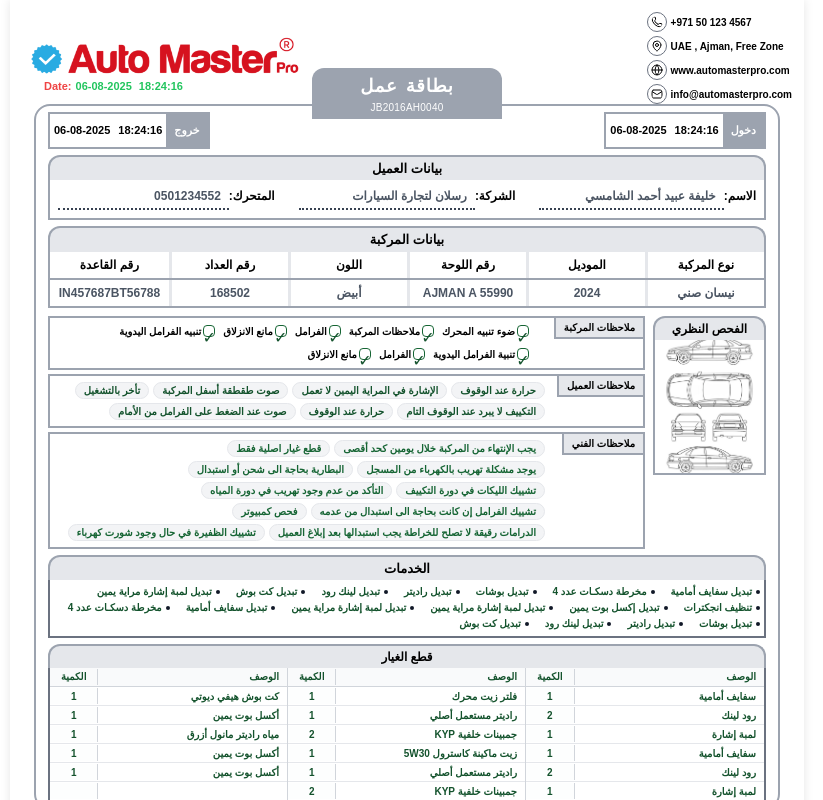
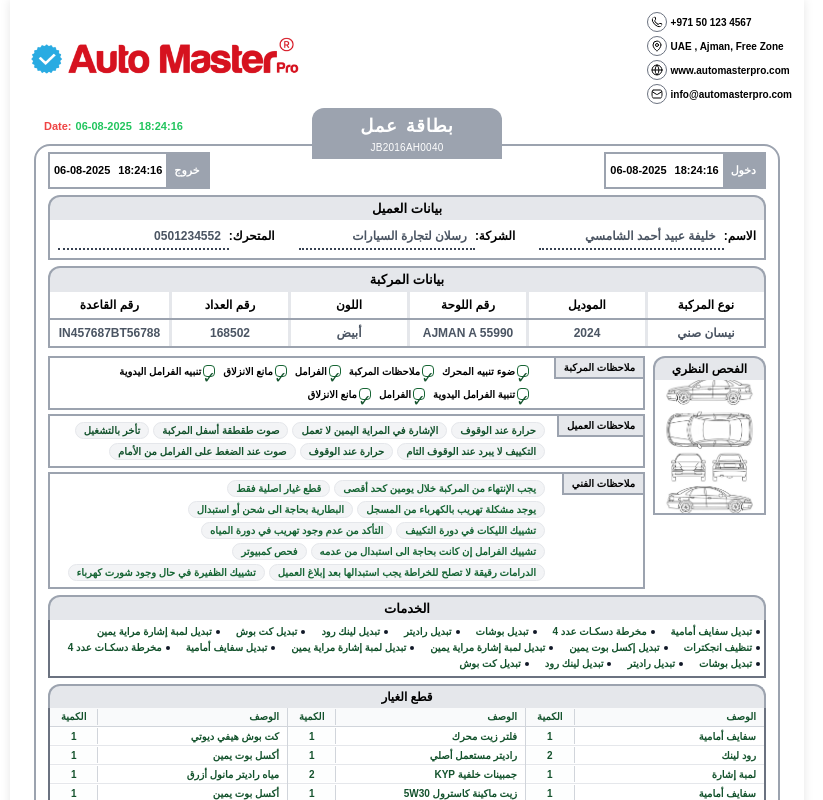
Before and after one commit to ahmadelhajj1996/card2, a React (Vite) app: page / in a window 1280 px wide. Shown: the top 800 px of the page, without its empty margins (233-1056 px from the left). Built offline with nearby package versions, Linux system fonts and the light colour scheme; a web font is replaced by a local one.

Commit message:
Update Home.jsx

```diff
--- a/src/pages/Home.jsx
+++ b/src/pages/Home.jsx
@@ -38,7 +38,7 @@ function Home() {
       </div>
 
       {/* Main Framework Block */}
-      <div className="relative py-1.5 mx-3 mt-10p rounded-2xl border-[2px] border-gray-400">
+      <div className="relative py-1.5 mx-3 mt-10 rounded-2xl border-[2px] border-gray-400">
         <div className="absolute -top-7 left-2 text-[11px] text-red-500 font-bold flex items-center gap-x-1">
           Date:
           <span className="text-green-500">
```
